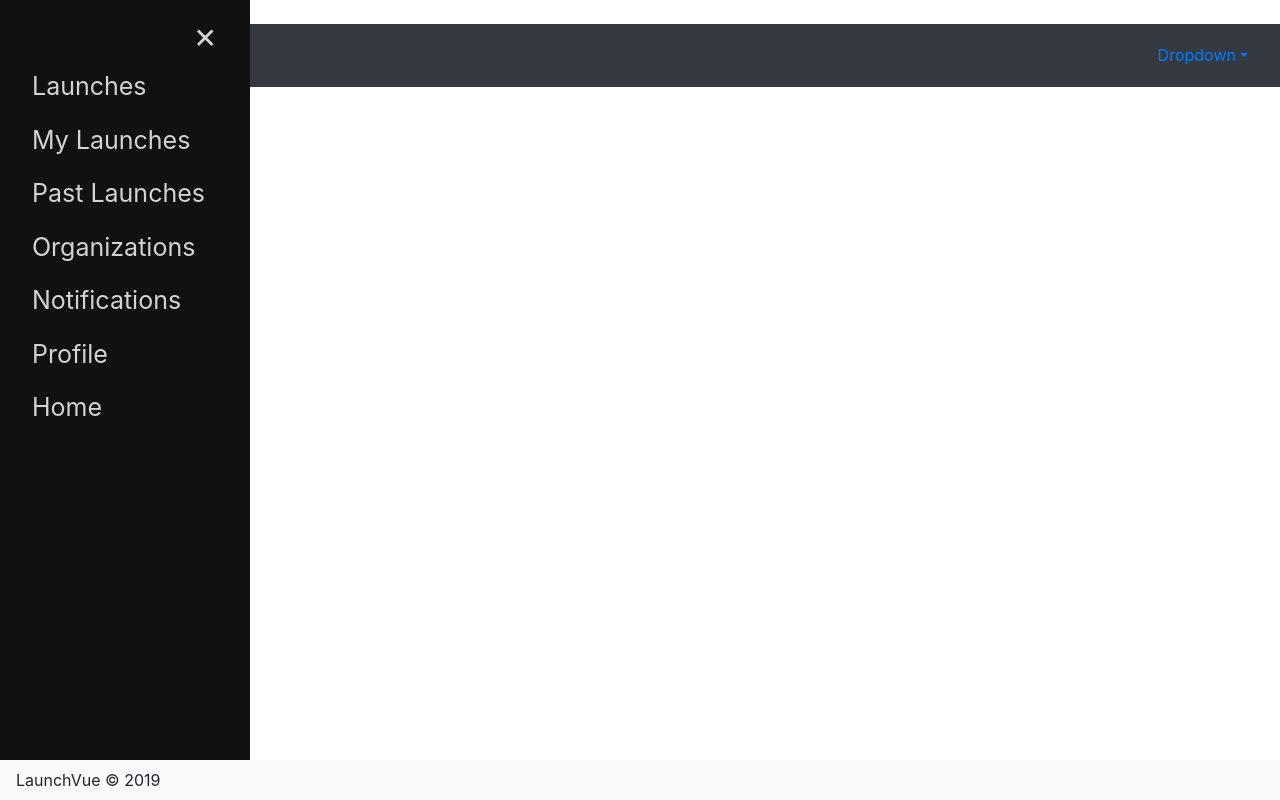
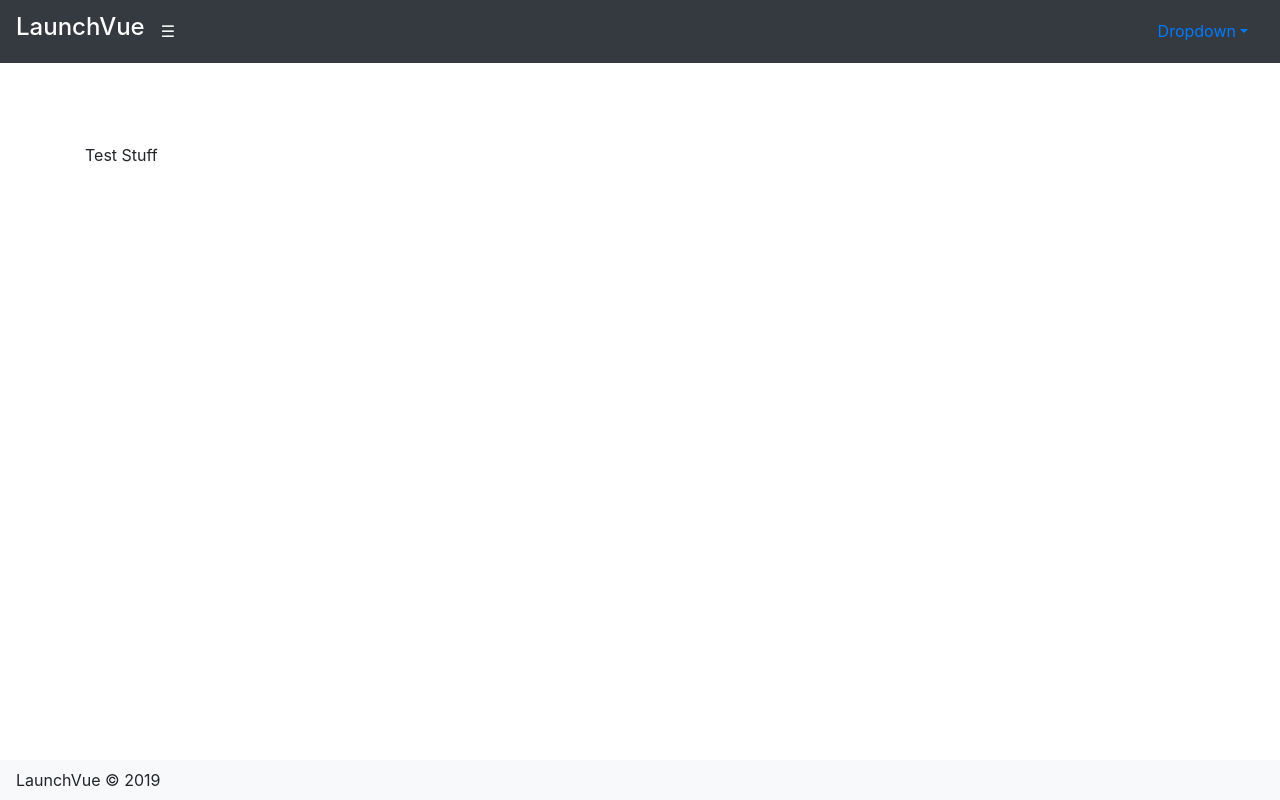
Before and after one commit to jsipple/launchapp, a React (Create React App) app in the folder client/: page /launches/upcoming in a window 1280 px wide. Built offline with nearby package versions, Linux system fonts and the light colour scheme.

Commit message:
added list-view template and used on Launch list

```diff
--- a/client/src/App.js
+++ b/client/src/App.js
@@ -3,7 +3,7 @@ import './App.css';
 import { BrowserRouter as Router, Route } from 'react-router-dom'
 import Home from './pages/Home';
 import Landing from './pages/Landing';
-import LaunchList from './pages/LaunchList';
+import { LaunchList } from './pages/LaunchList';
 import LaunchDetails from './pages/LaunchDetails';
 import MyLaunches from './pages/MyLaunches';
 import PastLaunches from './pages/PastLauches';
@@ -18,7 +18,6 @@ class App extends Component {
 
       <div className="App">
         <Router>
-         <Navbar />
           <Route exact path='/' component={Home} />
           <Route path='/profile' component={Profile} />
           {/* will this be where they set notification settings? like saying if favorited send email or a list of notifications? */}
--- a/client/src/components/launches/Launches.js
+++ b/client/src/components/launches/Launches.js
@@ -1,5 +1,4 @@
 import React, { Component, Fragment } from 'react';
-import Grid from '@material-ui/core/Grid';
 import 'bootstrap/dist/css/bootstrap.css';
 import './Launches.css'
 import axios from 'axios'
@@ -70,7 +69,7 @@ render() {
 
     let image = this.state.launchesData.map( (x, i) => {
     return (
-    <Grid item xs={9}>
+        <div>
         {/* <button onClick={this.timedApi(this.state.date)}>click</button> */}
         <img className='rocket' src={this.state.launchesData[i].rocket.imageURL} alt='image' />
             <h1>{this.state.launchesData[i].name}</h1>
@@ -83,7 +82,7 @@ render() {
                 {/* doesn't look like the below works might need to look at this for only the ones that have finished or are close(might start livestream early could also make this open the link in a new tab(we get a watch link not an embeded one)) */}
                 {/* <iframe width="560" height="315" src="https://www.youtube.com/embed/?v=21X5lGlDOfg" frameborder="0" allow="accelerometer; autoplay; encrypted-media; gyroscope; picture-in-picture" allowfullscreen></iframe> */}
         <hr />
-    </Grid>
+        </div>
     )})
     // this.launches.map((x, i) => <div><h1>{this.state.launchesData.name}</h1></div>)
  return(
--- a/client/src/components/navbar/Navbar.css
+++ b/client/src/components/navbar/Navbar.css
@@ -32,6 +32,10 @@
  margin-left: 50px;
 }
 
+.text-white {
+    color: whitesmoke;
+}
+
 @media screen and (max-height: 450px) {
  .sidenav {padding-top: 15px;}
  .sidenav a {font-size: 18px;}
--- a/client/src/components/navbar/Navbar.js
+++ b/client/src/components/navbar/Navbar.js
@@ -9,7 +9,7 @@ class Navbar extends Component {
   super()
   this.state = {
    // this works but might want this state to also effect the amount of space the other component takes up and edit that as well right now it just hides behind nav bar
-   showNav: true
+   showNav: false
   }
  }
  toggleNav = () => {
@@ -30,7 +30,7 @@ class Navbar extends Component {
    <Link to="/profile">Profile</Link>
    <Link to="/">Home</Link>
  </div>
- <span onClick={this.toggleNav}>&#9776; open</span>
+ <span class="text-white" onClick={this.toggleNav}>&#9776;</span>
            </Fragment>
            )
  }
--- /dev/null
+++ b/client/src/components/template/list-view/list.view.css
@@ -0,0 +1,3 @@
+.spacing {
+    margin: 40px;
+}
--- /dev/null
+++ b/client/src/components/template/list-view/list.view.js
@@ -0,0 +1,39 @@
+import React from 'react';
+import { Template } from '../template.wrapper';
+import { Card, Button } from 'react-bootstrap';
+
+export const ListView = () => {
+  return (
+    <div>
+      <Template>
+
+        <Card style={{ margin: 40}}>
+            <Card.Img variant="top" src="https://picsum.photos/200/300"/>
+            <Card.Body>
+                <Card.Title>Launch 1</Card.Title>
+                <Card.Text>
+                Lorem ipsum dolor sit amet, consectetur adipiscing elit, sed do eiusmod tempor incididunt ut labore et dolore magna aliqua. Facilisis volutpat est velit egestas dui id ornare arcu odio. Et tortor at risus viverra. Neque ornare aenean euismod elementum. Lectus arcu bibendum at varius vel pharetra vel turpis nunc. Ut sem viverra aliquet eget sit amet tellus cras adipiscing. Amet consectetur adipiscing elit duis tristique. Tellus pellentesque eu tincidunt tortor aliquam nulla facilisi cras. Est ante in nibh mauris cursus mattis molestie. Fringilla phasellus faucibus scelerisque eleifend donec pretium vulputate sapien. Nisi vitae suscipit tellus mauris a diam. Facilisis magna etiam tempor orci eu lobortis elementum nibh. Pharetra massa massa ultricies mi quis hendrerit dolor. Enim diam vulputate ut pharetra sit. Et malesuada fames ac turpis. Malesuada fames ac turpis egestas maecenas pharetra convallis. Sit amet nisl suscipit adipiscing. Habitant morbi tristique senectus et netus et malesuada.
+
+                Ac auctor augue mauris augue neque gravida in fermentum et. Lacus vestibulum sed arcu non odio euismod lacinia at quis. Venenatis lectus magna fringilla urna porttitor. In massa tempor nec feugiat nisl pretium fusce id velit. Sed risus ultricies tristique nulla aliquet enim tortor at. Viverra aliquet eget sit amet tellus. Nunc mattis enim ut tellus elementum. Et magnis dis parturient montes nascetur ridiculus mus mauris vitae. Urna molestie at elementum eu facilisis sed odio. Tellus cras adipiscing enim eu turpis. Neque vitae tempus quam pellentesque. Viverra tellus in hac habitasse. Venenatis a condimentum vitae sapien pellentesque. Pretium aenean pharetra magna ac placerat vestibulum lectus. Et egestas quis ipsum suspendisse. At varius vel pharetra vel turpis nunc eget. Odio eu feugiat pretium nibh ipsum consequat nisl vel. Eu nisl nunc mi ipsum. Ipsum dolor sit amet consectetur adipiscing elit duis tristique sollicitudin. Gravida neque convallis a cras semper auctor neque.
+                </Card.Text>
+                <Button variant="dark">Add To Favorite</Button>
+            </Card.Body>
+        </Card>
+
+        <Card style={{ margin: 40}}>
+            <Card.Img variant="top" src="https://picsum.photos/200/300"/>
+            <Card.Body>
+                <Card.Title>Launch 2</Card.Title>
+                <Card.Text>
+                Lorem ipsum dolor sit amet, consectetur adipiscing elit, sed do eiusmod tempor incididunt ut labore et dolore magna aliqua. Facilisis volutpat est velit egestas dui id ornare arcu odio. Et tortor at risus viverra. Neque ornare aenean euismod elementum. Lectus arcu bibendum at varius vel pharetra vel turpis nunc. Ut sem viverra aliquet eget sit amet tellus cras adipiscing. Amet consectetur adipiscing elit duis tristique. Tellus pellentesque eu tincidunt tortor aliquam nulla facilisi cras. Est ante in nibh mauris cursus mattis molestie. Fringilla phasellus faucibus scelerisque eleifend donec pretium vulputate sapien. Nisi vitae suscipit tellus mauris a diam. Facilisis magna etiam tempor orci eu lobortis elementum nibh. Pharetra massa massa ultricies mi quis hendrerit dolor. Enim diam vulputate ut pharetra sit. Et malesuada fames ac turpis. Malesuada fames ac turpis egestas maecenas pharetra convallis. Sit amet nisl suscipit adipiscing. Habitant morbi tristique senectus et netus et malesuada.
+
+                Ac auctor augue mauris augue neque gravida in fermentum et. Lacus vestibulum sed arcu non odio euismod lacinia at quis. Venenatis lectus magna fringilla urna porttitor. In massa tempor nec feugiat nisl pretium fusce id velit. Sed risus ultricies tristique nulla aliquet enim tortor at. Viverra aliquet eget sit amet tellus. Nunc mattis enim ut tellus elementum. Et magnis dis parturient montes nascetur ridiculus mus mauris vitae. Urna molestie at elementum eu facilisis sed odio. Tellus cras adipiscing enim eu turpis. Neque vitae tempus quam pellentesque. Viverra tellus in hac habitasse. Venenatis a condimentum vitae sapien pellentesque. Pretium aenean pharetra magna ac placerat vestibulum lectus. Et egestas quis ipsum suspendisse. At varius vel pharetra vel turpis nunc eget. Odio eu feugiat pretium nibh ipsum consequat nisl vel. Eu nisl nunc mi ipsum. Ipsum dolor sit amet consectetur adipiscing elit duis tristique sollicitudin. Gravida neque convallis a cras semper auctor neque.
+                </Card.Text>
+                <Button variant="dark">Add To Favorite</Button>
+            </Card.Body>
+        </Card>
+
+      </Template>
+    </div>
+  )
+}
--- a/client/src/components/template/template.wrapper.css
+++ b/client/src/components/template/template.wrapper.css
@@ -2,3 +2,7 @@
     text-align: center;
     margin: 0 auto;
 }
+
+.top-margin {
+    margin-top: 60px;
+}
--- a/client/src/components/template/template.wrapper.js
+++ b/client/src/components/template/template.wrapper.js
@@ -1,16 +1,20 @@
 import React, { Component } from 'react'
-import { Navbar, Nav, NavDropdown } from 'react-bootstrap'
+import { Navbar, Nav, NavDropdown, Container } from 'react-bootstrap'
 import NavbarComponent from '../navbar/Navbar';
 
 
-export default class Template extends Component {
+export class Template extends Component {
 
 
   render() {
 
     return (
       <div>
-        <Navbar bg="dark" variant="dark" expand="lg">
+        <Navbar
+        bg="dark"
+        variant="dark"
+        expand="lg"
+        style={{marginBottom: 80}}>
             <Navbar.Brand href="#home"><h4>LaunchVue</h4></Navbar.Brand>
             <Navbar.Toggle aria-controls="basic-navbar-nav" />
             <Navbar.Collapse id="basic-navbar-nav">
@@ -24,9 +28,11 @@ export default class Template extends Component {
                 </NavDropdown>
             </Navbar.Collapse>
         </Navbar>
-        <section>
-          {this.props.children}
-        </section>
+        <Container>
+          <section>
+            {this.props.children}
+          </section>
+        </Container>
         <footer className="text-center">
           <Navbar
           bg="light"
--- a/client/src/pages/Home.js
+++ b/client/src/pages/Home.js
@@ -1,5 +1,5 @@
 import React from 'react';
-import Template from '../components/template/template.wrapper'
+import { Template } from '../components/template/template.wrapper'
 
 
 
--- a/client/src/pages/LaunchList.js
+++ b/client/src/pages/LaunchList.js
@@ -1,11 +1,10 @@
 import React from 'react';
+import { ListView } from '../components/template/list-view/list.view';
 
-const LaunchList = () => {
+export const LaunchList = () => {
     return (
         <div>
-            Listview of Launches
+            <ListView />
         </div>
     )
 }
-
-export default LaunchList;
```
Also changed, not shown: 1 other file (tests, documents, lock files or other folders).
